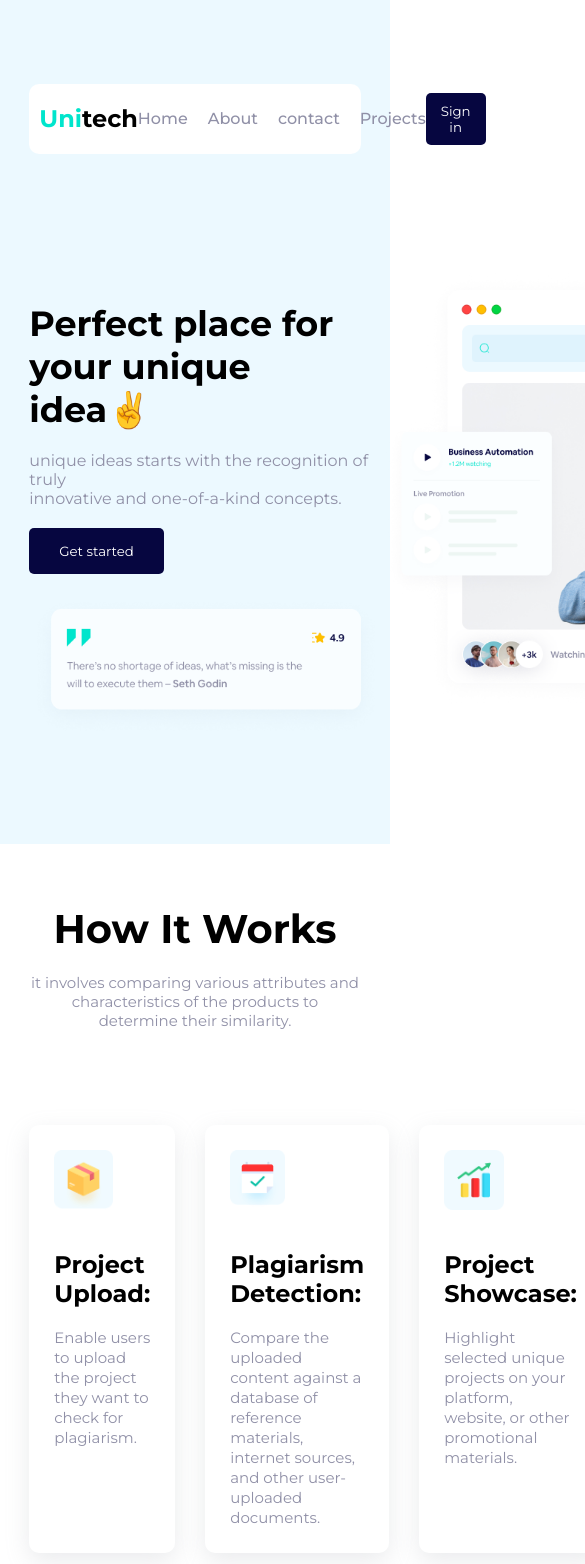
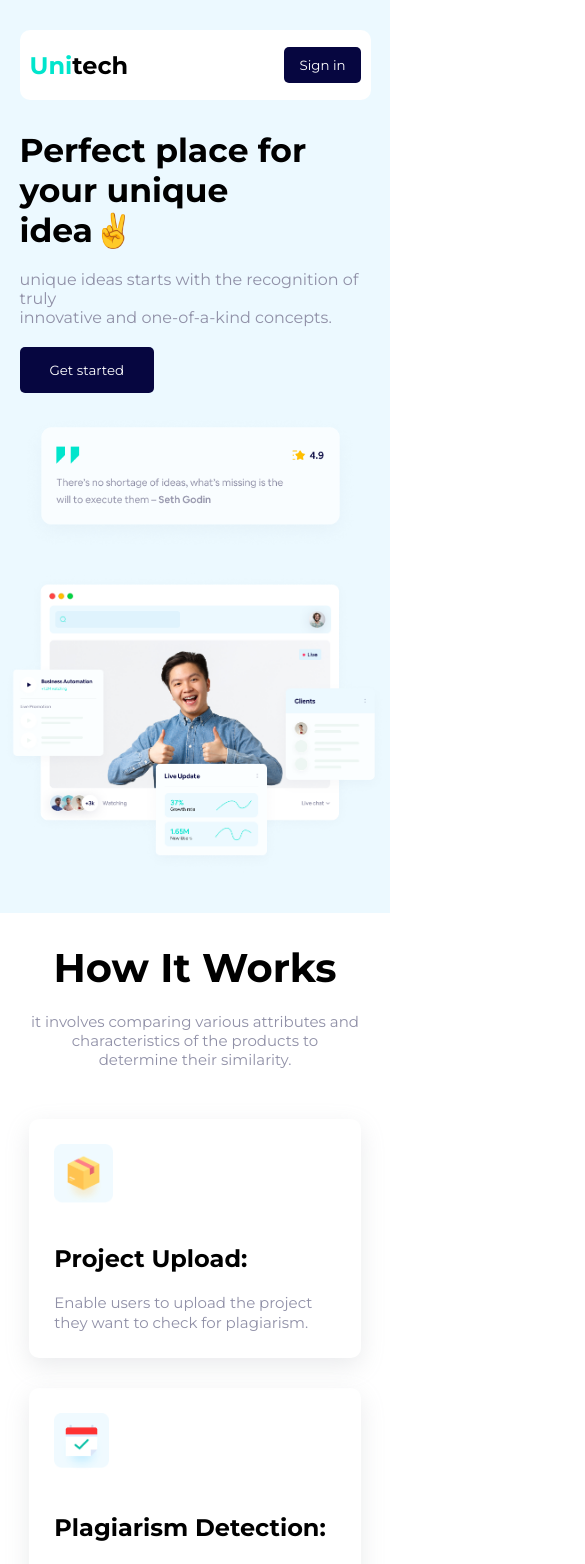
Before and after one commit to Vvivek-Pparashar/Sih, a React (Create React App) app: page / in a window 390 px wide. Shown: the top 1564 px of the page, 585 px wide, since content can reach past the window. Built offline with nearby package versions, Linux system fonts and the light colour scheme; what uploader would draw is missing.

Commit message:
responsive

```diff
--- a/src/App.css
+++ b/src/App.css
@@ -1,11 +1,11 @@
-@import url('https://fonts.googleapis.com/css2?family=Montserrat:ital,wght@0,100;0,200;0,300;0,400;0,500;0,600;0,700;0,800;0,900;1,100;1,200;1,300;1,400;1,500;1,600;1,700;1,900&display=swap');
+@import url("https://fonts.googleapis.com/css2?family=Montserrat:ital,wght@0,100;0,200;0,300;0,400;0,500;0,600;0,700;0,800;0,900;1,100;1,200;1,300;1,400;1,500;1,600;1,700;1,900&display=swap");
 
-.l-m{
+.l-m {
   width: 100%;
   height: 100%;
 }
 
-.l-m-f{
+.l-m-f {
   width: 100%;
   height: 100%;
   min-height: 100vh;
@@ -16,7 +16,13 @@
   padding: 50px 0 20px 0;
 }
 
-.l-m-f>nav{
+@media screen and (max-width: 480px) {
+  .l-m-f {
+    padding: 30px 0 20px 0;
+  }
+}
+
+.l-m-f > nav {
   width: 85%;
   background-color: white;
   margin: auto;
@@ -28,30 +34,48 @@
   padding: 0 10px;
 }
 
-.l-m-f>nav>ul{
+.l-m-f > nav > ul {
   display: flex;
   flex-direction: row;
   gap: 20px;
 }
 
-
-.l-m-f>nav>button{
+.l-m-f > nav > button {
   padding: 10px 15px;
   border-radius: 5px;
   background-color: #060640;
-  border:none;
+  border: none;
   color: white;
 }
-.l-m-f-c{
+
+@media screen and (max-width: 480px) {
+  .l-m-f > nav {
+    width: 90%;
+  }
+
+  .l-m-f > nav > ul {
+    display: none;
+  }
+}
+
+.l-m-f-c {
   padding: 50px 0 20px 0;
   display: flex;
   flex-direction: row;
   width: 85%;
   margin: auto;
-  /* justify-content: center; */
 }
 
-.l-m-f-c-l{
+@media screen and (max-width: 480px) {
+  .l-m-f-c {
+    padding: 30px 0 20px 0;
+    width: 90%;
+    flex-direction: column;
+    gap: 20px;
+  }
+}
+
+.l-m-f-c-l {
   flex: 1;
   display: flex;
   flex-direction: column;
@@ -60,11 +84,11 @@
   gap: 20px;
 }
 
-.l-m-f-c-l > h1{
+.l-m-f-c-l > h1 {
   font-size: 35px;
 }
 
-.l-m-f-c-l-buton{
+.l-m-f-c-l-buton {
   padding: 15px 30px;
   border: none;
   background-color: #060640;
@@ -72,18 +96,48 @@
   border-radius: 5px;
 }
 
-.l-m-f-c-r{
-  flex:1;
+.comment-img {
+  height: 145px;
+}
+
+@media screen and (max-width: 480px) {
+  .l-m-f-c-l > h1 {
+    font-size: 33px;
+  }
+
+  .l-m-f-c-l-buton {
+    padding: 15px 30px;
+    border-radius: 5px;
+  }
+
+  .comment-img {
+    height: 140px;
+  }
+}
+
+.l-m-f-c-r {
+  flex: 1;
   display: flex;
   justify-content: flex-end;
   align-items: center;
 }
 
-.hero-img{
+.hero-img {
   height: 500px;
   margin-right: -50px;
 }
 
-.comment-img{
-  height: 145px;
+@media screen and (max-width: 480px) {
+  .l-m-f-c-r {
+    flex: 1;
+    display: flex;
+    justify-content: flex-end;
+    justify-content: center;
+    align-items: center;
+  }
+
+  .hero-img {
+    height: 300px;
+    margin-right: 0px;
+  }
 }
--- a/src/components/aboutUs/AboutUs.css
+++ b/src/components/aboutUs/AboutUs.css
@@ -5,10 +5,16 @@
   padding-bottom: 70px;
 }
 
+@media screen and (max-width: 480px) {
+  .m-l-a {
+    padding-bottom: 50px;
+    flex-direction: column;
+  }
+}
+
 .m-l-a-l {
   display: flex;
   flex-direction: column;
-  /* align-items: center; */
   justify-content: center;
   flex: 1;
   gap: 20px;
@@ -19,7 +25,7 @@
 }
 .m-l-a-l > p {
   font-size: 15px;
-  color: #9090A7;
+  color: #9090a7;
 }
 
 .m-l-a-l-p {
@@ -33,7 +39,7 @@
 
 .m-l-a-l-p p {
   font-size: 15px;
-  color: #9090A7;
+  color: #9090a7;
 }
 
 .m-l-a-l-p-c {
@@ -48,3 +54,10 @@
 .m-l-a-r > img {
   height: 550px;
 }
+
+@media screen and (max-width: 480px) {
+  .m-l-a-r > img {
+    height: 340px;
+    margin-left: -20px;
+  }
+}
--- /dev/null
+++ b/src/components/global/Global.css
@@ -0,0 +1,20 @@
+.m-g {
+  width: 90%;
+  margin: auto;
+  display: flex;
+  flex-direction: column;
+  align-items: center;
+  text-align: center;
+  gap: 20px;
+  margin-top: 40px;
+}
+
+.m-g > img {
+  width: 75%;
+}
+
+@media screen and (max-width: 480px) {
+  .m-g > img {
+    width: 100%;
+  }
+}
--- a/src/components/global/Global.jsx
+++ b/src/components/global/Global.jsx
@@ -1,21 +1,21 @@
-import React from 'react'
+import React from "react";
+import "./Global.css";
 
 const Global = () => {
   return (
-    <div style={{
-        width:"100%",
-        display:"flex",
-        flexDirection:"column",
-        alignItems:"center",
-        textAlign:"center",
-        gap:"20px",
-        marginTop:"40px"
-    }}>
-        <h1>Global Identification</h1>
-        <p>Global identification of unique ideas starts with the recognition of truly innovative <br/>and one-of-a-kind concepts.</p>
-        <img src="../../../assests/global.png" alt='global' style={{width:"100%"}}/>
+    <div className="m-g">
+      <h1>Global Identification</h1>
+      <p>
+        Global identification of unique ideas starts with the recognition of
+        truly innovative <br />
+        and one-of-a-kind concepts.
+      </p>
+      <img
+        src="../../../assests/global.png"
+        alt="global"
+      />
     </div>
-  )
-}
+  );
+};
 
-export default Global
+export default Global;
--- a/src/components/work/Work.css
+++ b/src/components/work/Work.css
@@ -3,7 +3,6 @@
   min-height: 100vh;
   height: 100%;
   display: flex;
-  /* justify-content: center; */
   flex-direction: column;
   align-items: center;
   gap: 20px;
@@ -20,12 +19,36 @@
   color: #9090a7;
 }
 
+@media screen and (max-width: 480px) {
+  .m-l-w {
+    padding: 30px 0;
+  }
+
+  .m-l-w > h1 {
+    font-size: 40px;
+  }
+
+  .m-l-w > p {
+    text-align: center;
+    font-size: 15px;
+    color: #9090a7;
+  }
+}
+
 .m-l-w-c {
   display: flex;
+  flex-direction: row;
   justify-content: space-between;
   gap: 30px;
   width: 85%;
   margin: auto;
+}
+
+@media screen and (max-width: 480px) {
+  .m-l-w-c {
+    flex-direction: column;
+    padding-top: 30px;
+  }
 }
 
 .m-l-w-c-b {
@@ -34,7 +57,6 @@
   flex-direction: column;
   gap: 20px;
   align-items: flex-start;
-  /* border: 1px solid #d1d1d1; */
   padding: 25px;
   border-radius: 10px;
   box-shadow: rgba(149, 157, 165, 0.2) 0px 8px 24px;
```
Also changed, not shown: public/assests/global.png.
